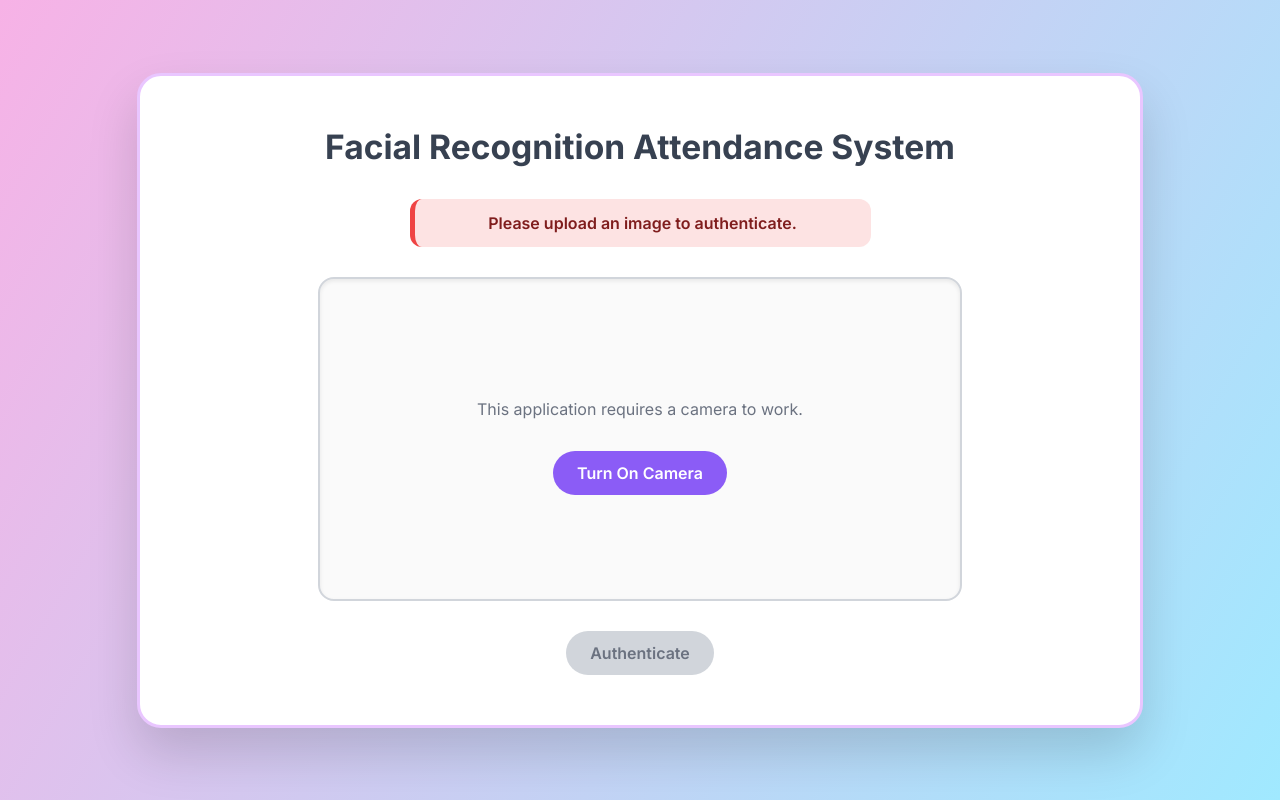
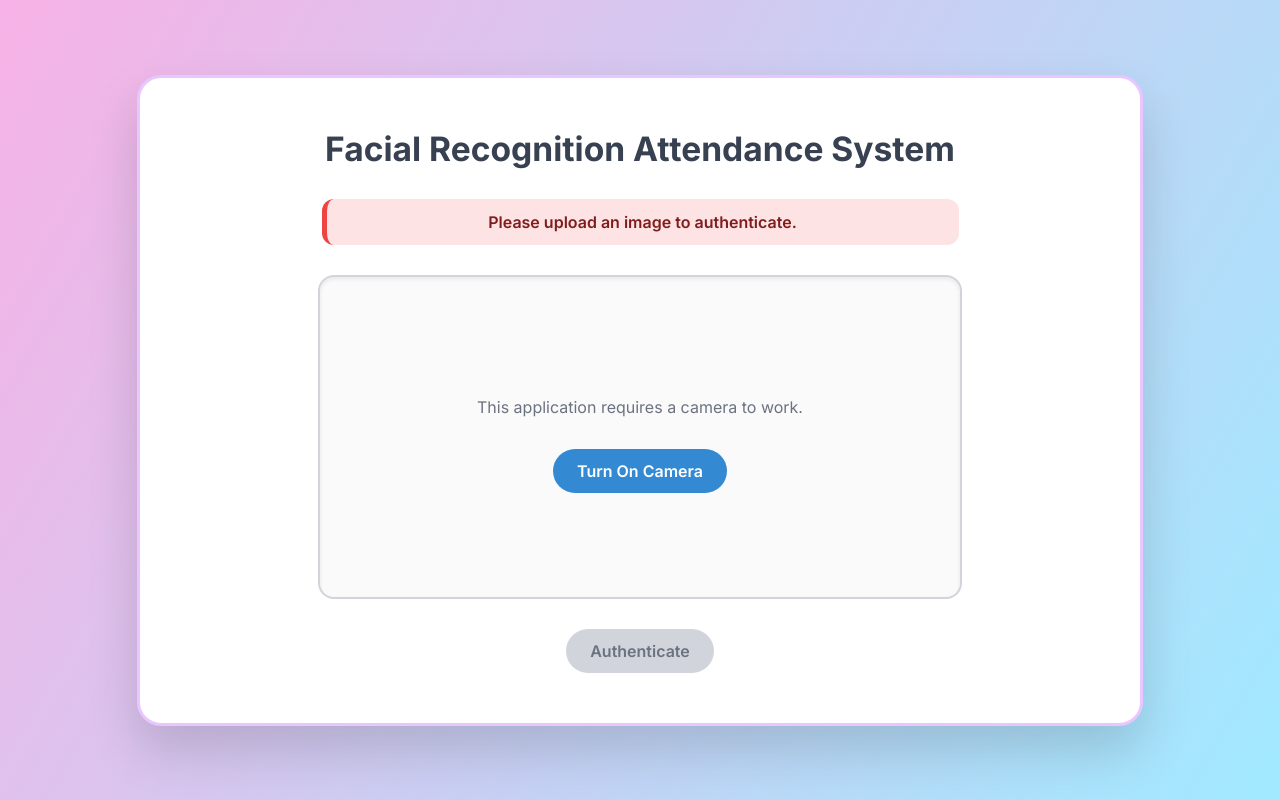
Before and after one commit to BelfizzzCed/ML-AI_Workshop-2025, a React (Vite) app: page / in a window 1280 px wide. Built offline with nearby package versions, Linux system fonts and the light colour scheme.

Commit message:
style: adjusted authentication message

```diff
--- a/src/App.css
+++ b/src/App.css
@@ -91,13 +91,13 @@ button {
   font-weight: 600;
   cursor: pointer;
   transition: all 0.25s ease;
-  background-color: #8b5cf6;
+  background-color: #3489d3;
   color: #ffffff;
 }
 
 button:hover {
-  background-color: #7c3aed;
-  box-shadow: 0 12px 24px rgba(139, 92, 246, 0.35);
+  background-color: #3489d3b0;
+  box-shadow: 0 12px 24px #3489d3b0;
 }
 
 button:active {
@@ -116,12 +116,11 @@ button:active {
 /* ---------- Status messages ---------- */
 .success,
 .failure {
-  margin-top: 2px;
-  padding: 14px 18px;
+  padding: 13px 16px;
   border-radius: 12px;
   font-weight: 600;
   width: 100%;
-  max-width: 420px;
+  max-width: 600px;
 
 }
 
```
